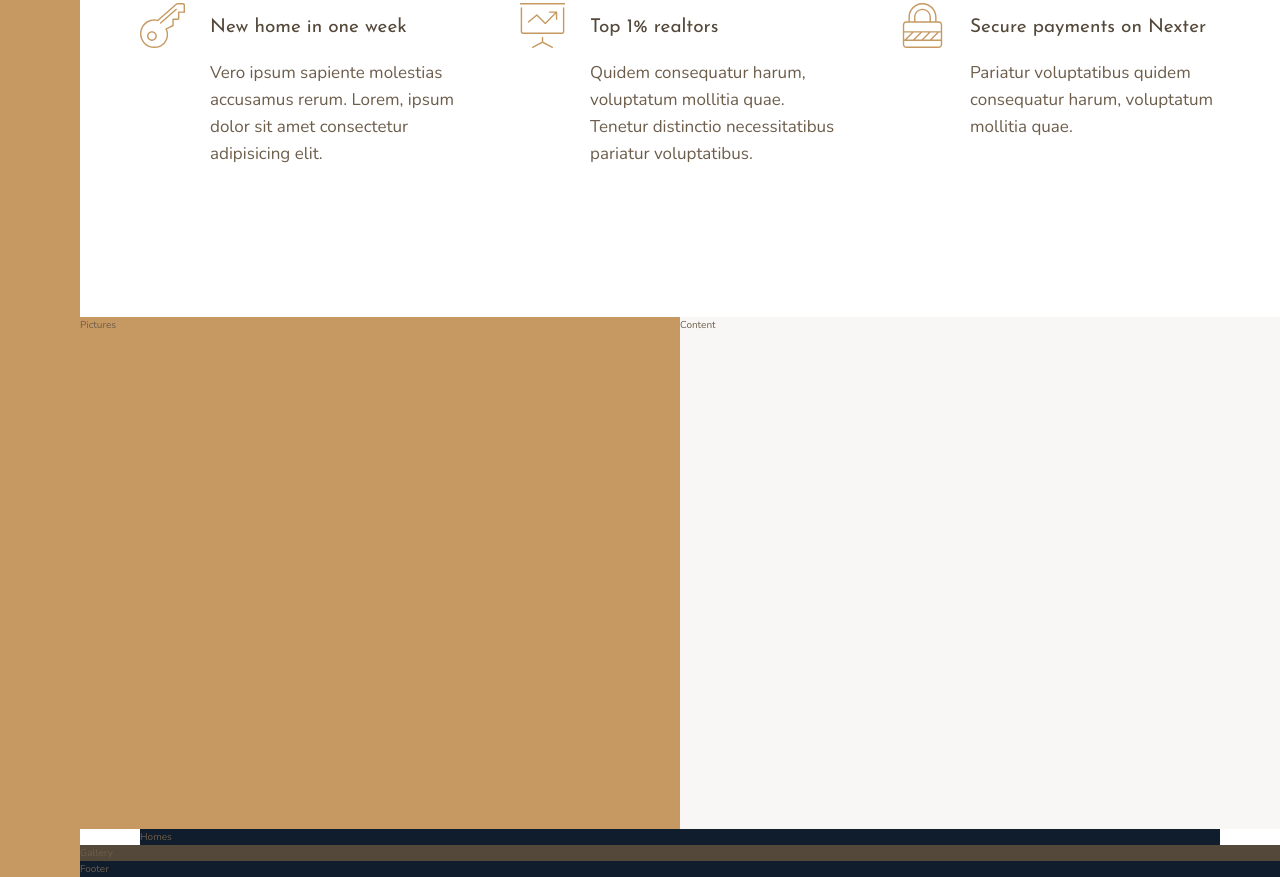
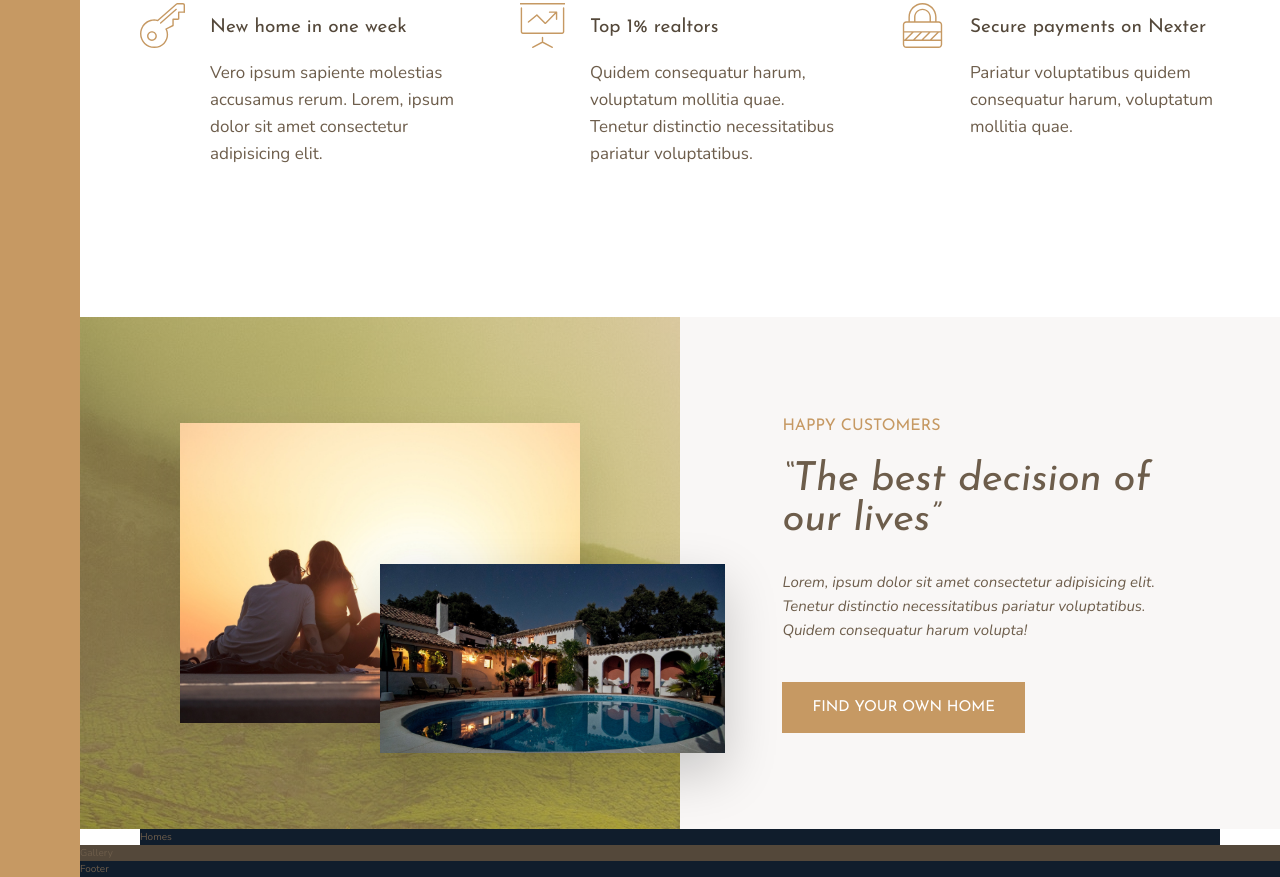
Before and after one commit to auxfuse/nexter, a website: page index.html in a window 1280 px wide. Shown: the part 991-1868 px from the top of the page. Drawn offline with nearby package versions, Linux system fonts and the light colour scheme.

Commit message:
Story section built and styled

```diff
--- a/index.html
+++ b/index.html
@@ -82,11 +82,18 @@
         </section>
 
         <div class="story__pictures">
-            Pictures
+            <img src="img/story-1.jpeg" alt="couple with new house" class="story__img--1">
+            <img src="img/story-2.jpeg" alt="new house" class="story__img--2">
         </div>
 
         <div class="story__content">
-            Content
+            <h3 class="heading-3 mb-sm">Happy Customers</h3>
+            <h2 class="heading-2 heafing-2--dark mb-med">&ldquo;The best decision of our lives&rdquo;</h2>
+            <p class="story__text">
+                Lorem, ipsum dolor sit amet consectetur adipisicing elit. Tenetur distinctio necessitatibus
+                pariatur voluptatibus. Quidem consequatur harum volupta!
+            </p>
+            <button class="btn">Find your own home</button>
         </div>
 
         <section class="homes">
--- a/sass/_story.scss
+++ b/sass/_story.scss
@@ -2,10 +2,53 @@
     &__pictures {
         background-color: $color-primary;
         grid-column: full-start / col-end 4;
+        background-image: linear-gradient(rgba($color-primary, .5), rgba($color-primary, .5)), url('../img/back.jpg');
+
+        display: grid;
+        grid-template-rows: repeat(6, 1fr);
+        grid-template-columns: repeat(6, 1fr);
+        align-items: center;
+    }
+
+    &__img--1 {
+        width: 100%;
+        /*grid-row: 2 / 6;
+        grid-column: 2 / 6;*/
+        grid-area: 2 / 2 / 6 / 6;
+        box-shadow: 0 2rem 5rem rgba(#000, .1);
+    }
+
+    &__img--2 {
+        width: 115%;
+        grid-row: 4 / 6;
+        grid-column: 4 / 7;
+        z-index: 20;
+        box-shadow: 0 2rem 5rem rgba(#000, .2);
     }
 
     &__content {
         background-color: $color-grey-light-1;
         grid-column: col-start 5 / full-end;
+
+        padding: 6rem 8vw;
+
+        /*
+        How to align vertically using flex....
+        display: flex;
+        flex-direction: column;
+        justify-content: center;
+        align-items: flex-start;
+        */
+
+        // How to align vertically using Grid...
+        display: grid;
+        align-content: center;
+        justify-items: start;
+    }
+
+    &__text {
+        font-size: 1.5rem;
+        font-style: italic;
+        margin-bottom: 4rem;
     }
 }
--- a/sass/_typography.scss
+++ b/sass/_typography.scss
@@ -9,10 +9,24 @@
 
 .heading-2 {
     @extend %heading;
+    font-size: 4rem;
+    font-style: italic;
+    line-height: 1;
+
+    &--light {
+        color: $color-grey-light-1;
+    }
+
+    &--dark {
+        color: $color-grey-dark-1;
+    }
 }
 
 .heading-3 {
     @extend %heading;
+    font-size: 1.6rem;
+    color: $color-primary;
+    text-transform: uppercase;
 }
 
 .heading-4 {
@@ -27,3 +41,36 @@
         color: $color-grey-dark-1;
     }
 }
+
+.btn {
+    background-color: $color-primary;
+    color: #fff;
+    border: none;
+    border-radius: 0;
+    font-family: $font-display;
+    font-size: 1.5rem;
+    text-transform: uppercase;
+    padding: 1.8rem 3rem;
+    cursor: pointer;
+    transition: all .2s;
+
+    &:hover {
+        background-color: $color-primary-dark;
+    }
+}
+
+.mb-sm {
+    margin-bottom: 2rem;
+}
+
+.mb-med {
+    margin-bottom: 3rem;
+}
+
+.mb-lg {
+    margin-bottom: 4rem;
+}
+
+.mb-hg {
+    margin-bottom: 8rem;
+}
```
Also changed, not shown: css/style.css.
